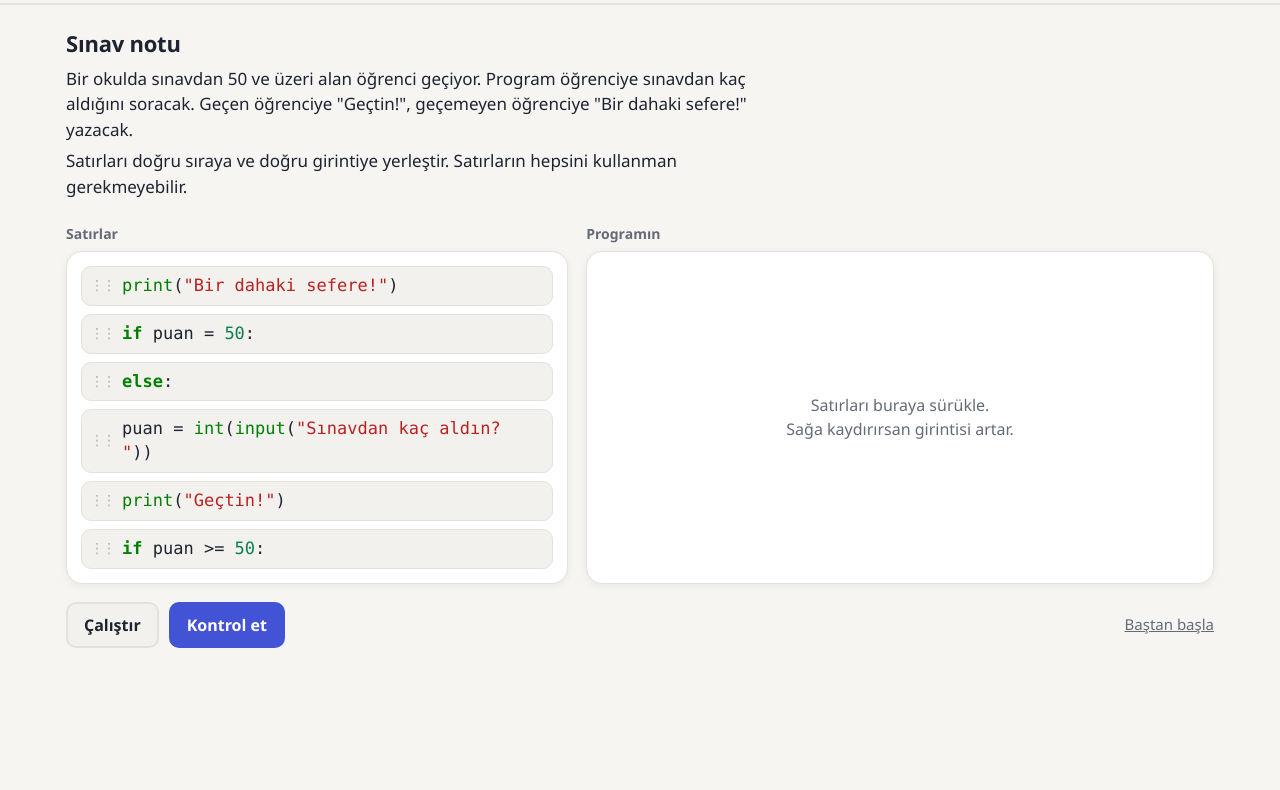
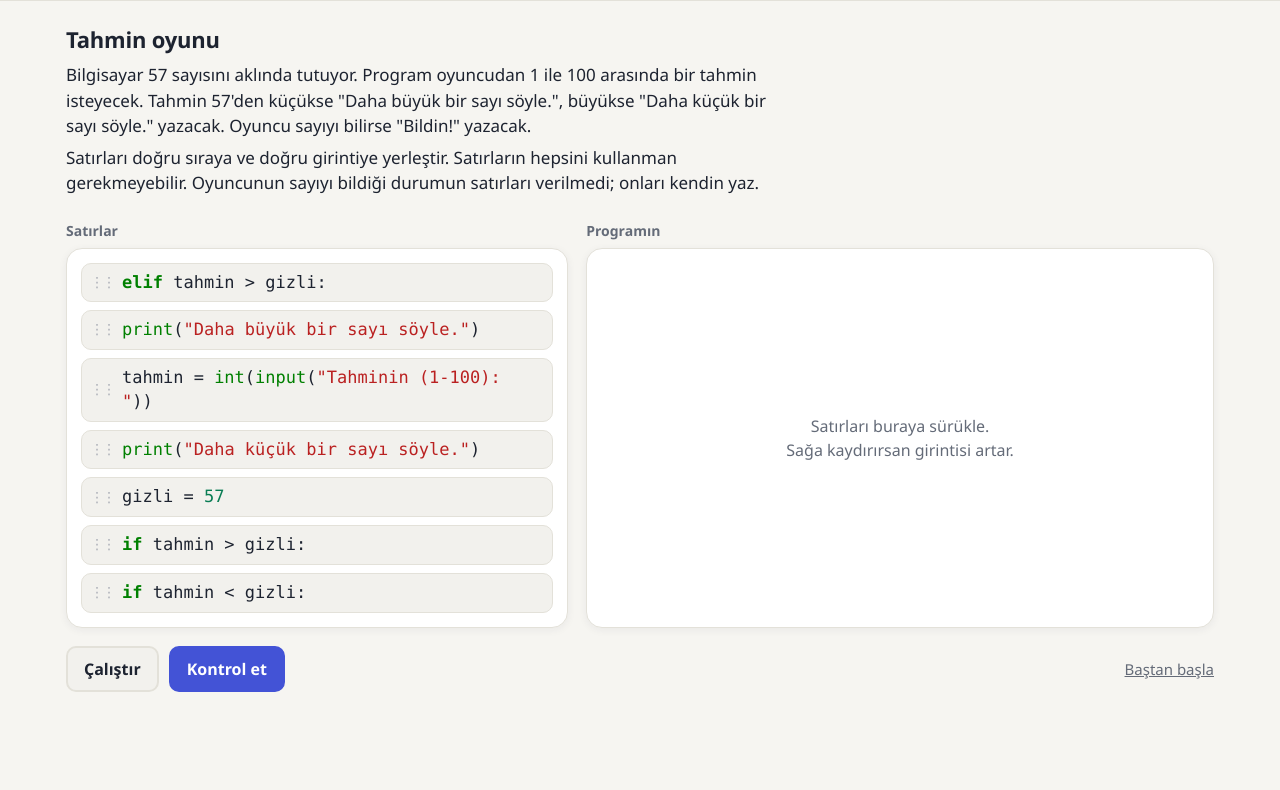
Before and after one commit to GCanYil/kod-yapbozu, a plain HTML site: page index.html in a window 1280 px wide. Shown: the part 64-854 px from the top of the page. Before the commit the page ends 830 px from the top, so only its background shows below. Drawn offline with Linux system fonts and the light colour scheme.

Commit message:
Tek problem: tahmin oyunu, elif çeldiricisi
Co-Authored-By: Claude Opus 5.5 <noreply@anthropic.com>

```diff
--- a/index.html
+++ b/index.html
@@ -14,6 +14,7 @@ header{background:var(--bg);border-bottom:2px solid var(--line);padding:12px 16p
 .ust{max-width:1180px;margin:0 auto;display:flex;flex-wrap:wrap;gap:10px 24px;align-items:center}
 h1{font-size:26px;color:var(--acc);font-family:var(--mono);margin-right:auto}
 nav{display:flex;flex-wrap:wrap;gap:8px}
+nav[hidden]{display:none}
 nav button{font:inherit;font-size:15px;font-weight:700;padding:8px 14px;border-radius:10px;border:2px solid var(--line);background:var(--panel);color:var(--fg);cursor:pointer}
 nav button.sec{border-color:var(--acc);color:var(--acc);background:var(--soft)}
 nav button .tk{color:var(--ok);margin-left:6px}
@@ -381,15 +382,10 @@ return {coz:coz,yurut:yurut,dene:dene,Hata:Hata};
 'use strict';
 /* ---------------------------------------------------------------- problemler */
 var PROBLEMLER=[
-{id:'p1',ad:'Sınav notu',
- metin:['Bir okulda sınavdan 50 ve üzeri alan öğrenci geçiyor. Program öğrenciye sınavdan kaç aldığını soracak. Geçen öğrenciye "Geçtin!", geçemeyen öğrenciye "Bir dahaki sefere!" yazacak.',
-  'Satırları doğru sıraya ve doğru girintiye yerleştir. Satırların hepsini kullanman gerekmeyebilir.'],
- satirlar:['print("Bir dahaki sefere!")','if puan = 50:','else:','puan = int(input("Sınavdan kaç aldın? "))','print("Geçtin!")','if puan >= 50:'],
- girdiAd:'Not',testler:[['30','Bir dahaki sefere!'],['50','Geçtin!'],['80','Geçtin!']]},
 {id:'p2',ad:'Tahmin oyunu',kendi:true,kopya:true,
  metin:['Bilgisayar 57 sayısını aklında tutuyor. Program oyuncudan 1 ile 100 arasında bir tahmin isteyecek. Tahmin 57\'den küçükse "Daha büyük bir sayı söyle.", büyükse "Daha küçük bir sayı söyle." yazacak. Oyuncu sayıyı bilirse "Bildin!" yazacak.',
-  'Satırları doğru sıraya ve doğru girintiye yerleştir. Oyuncunun sayıyı bildiği durumun satırları verilmedi; onları kendin yaz.'],
- satirlar:['elif tahmin > gizli:','print("Daha büyük bir sayı söyle.")','tahmin = int(input("Tahminin (1-100): "))','print("Daha küçük bir sayı söyle.")','gizli = 57','if tahmin < gizli:'],
+  'Satırları doğru sıraya ve doğru girintiye yerleştir. Satırların hepsini kullanman gerekmeyebilir. Oyuncunun sayıyı bildiği durumun satırları verilmedi; onları kendin yaz.'],
+ satirlar:['elif tahmin > gizli:','print("Daha büyük bir sayı söyle.")','tahmin = int(input("Tahminin (1-100): "))','print("Daha küçük bir sayı söyle.")','gizli = 57','if tahmin > gizli:','if tahmin < gizli:'],
  girdiAd:'Tahmin',testler:[['30','Daha büyük bir sayı söyle.'],['80','Daha küçük bir sayı söyle.'],['57','Bildin!']]}
 ];
 var ENCOK=4;
@@ -404,7 +400,7 @@ function hl(s){return s.replace(PARCA,function(m,metin,sayi,soz){var e=esc(m);
  if(/^(print|input|int)$/.test(soz||''))return '<span class="hb">'+e+'</span>';return e;});}
 function sade(s){return s.toLocaleLowerCase('tr').replace(/[.!?…]+/g,'').replace(/\s+/g,' ').trim();}
 /* ---------------------------------------------------------------- durum: sekme kapanınca silinir, sayfa yenilenince kalır */
-var ANAHTAR='kod-yapbozu-1',durum=null;
+var ANAHTAR='kod-yapbozu-2',durum=null;
 try{durum=JSON.parse(sessionStorage.getItem(ANAHTAR)||'null');}catch(e){}
 if(!durum||!durum.p)durum={sekme:0,p:{}};
 PROBLEMLER.forEach(function(p){if(!durum.p[p.id])durum.p[p.id]=bos();});
@@ -421,7 +417,7 @@ function anahtar(x){return x.kendi?'k'+x.id:'s'+x.id;}
 /* ---------------------------------------------------------------- çizim */
 var ana=document.getElementById('ana'),nav=document.getElementById('nav'),havuzEl,cozumEl,ciktiEl,sonucEl,bittiEl,calB,birim=40,calisma=0;
 function birimOlc(){var s=el('span');s.style.cssText='position:absolute;visibility:hidden;font:17px '+getComputedStyle(document.documentElement).getPropertyValue('--mono');s.textContent='00000000';document.body.appendChild(s);birim=Math.round(s.getBoundingClientRect().width/2)||40;s.remove();document.documentElement.style.setProperty('--birim',birim+'px');}
-function navCiz(){nav.innerHTML='';PROBLEMLER.forEach(function(p,i){
+function navCiz(){nav.innerHTML='';if(PROBLEMLER.length<2){nav.hidden=true;return;}PROBLEMLER.forEach(function(p,i){
  var b=dugme(i===durum.sekme?'sec':'','',function(){if(durum.sekme===i)return;durum.sekme=i;kaydet();sayfa();});
  b.innerHTML=(i+1)+'. '+esc(p.ad)+(durum.p[p.id].tamam?'<span class="tk" aria-label="tamamlandı">✓</span>':'');
  if(i===durum.sekme)b.setAttribute('aria-current','page');nav.appendChild(b);});}
@@ -599,7 +595,8 @@ function bittiCiz(){
  var ayni=kod===kodMetni();
  b.appendChild(el('strong','',P().kopya?(ayni?'Oyunun çalışıyor. Çalıştır\'a basıp istediğin kadar oynayabilirsin.':'Daha önce çalışan oyunun:'):(ayni?'Programın çalışıyor.':'Bu problemi daha önce çözdün.')));
  if(P().kopya){
-  if(!/^\s*else\s*:/m.test(kod))b.appendChild(el('div','','Son dalı koşul yazmadan da kurabilir misin?'));
+  if(!/^\s*elif\b/m.test(kod))b.appendChild(el('div','','Aynı oyunu elif kullanarak da kurabilir misin?'));
+  else if(!/^\s*else\s*:/m.test(kod))b.appendChild(el('div','','Son dalı koşul yazmadan da kurabilir misin?'));
   var p=el('pre','kod',hl(kod));b.appendChild(p);
   var s=el('div','btns'),d=dugme('b ana','Kodu kopyala',function(){kopyala(kod,p,function(iyi){d.textContent=iyi?'Kopyalandı':'Kod seçildi, Ctrl+C ile kopyala';setTimeout(function(){d.textContent='Kodu kopyala';},2500);});});
   s.appendChild(d);b.appendChild(s);
```
